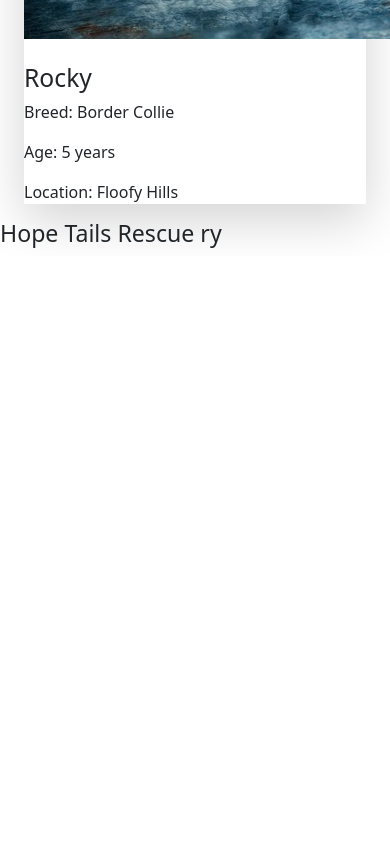
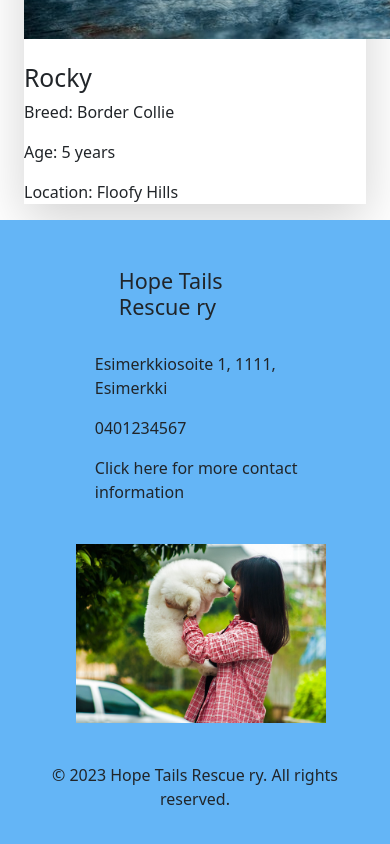
Before and after one commit to kristakorento/animal-rescue-adoption-website, a React (Vite) app: page /dog-profiles in a window 390 px wide. Shown: the part 4879-5723 px from the top of the page. Before the commit the page ends 5135 px from the top, so only its background shows below. Built offline with nearby package versions, Linux system fonts and the light colour scheme.

Commit message:
Footerin responsiivisuutta ja elementtien asettelua paranneltu.

```diff
--- a/src/Nettisivujen_Koodit/Footer.jsx
+++ b/src/Nettisivujen_Koodit/Footer.jsx
@@ -1,10 +1,27 @@
 import '../Nettisivujen_Tyylit/Footer.css';
+import img1 from "../assets/images/pets-1356191_1280.jpg";
+
 
 const Footer = () => {
   return (
-    <footer>
+    <footer className="footer">
       <div className="footer-content">
-        <h3>Hope Tails Rescue ry</h3>
+        <div class="container p-4">
+          <div class="row">
+            <div class="col footer-contacts">
+              <h3 className="h4 p-4">Hope Tails Rescue ry</h3>
+              <p>Esimerkkiosoite 1, 1111, Esimerkki</p>
+              <p>0401234567</p>
+              <p>Click here for more contact information</p>
+            </div>
+            <div class="col-sm">
+              <img src={img1} alt="testikuva src:https://pixabay.com/fi/photos/lemmikkiel%C3%A4imet-koira-samojedi-1356191/" className="footer-logo pt-4" />
+            </div>
+          </div>
+        </div>
+        <div>
+          <p className="text-center p-3">© 2023 Hope Tails Rescue ry. All rights reserved.</p>
+        </div>
       </div>
     </footer>
   )
--- a/src/Nettisivujen_Tyylit/Footer.css
+++ b/src/Nettisivujen_Tyylit/Footer.css
@@ -0,0 +1,40 @@
+.footer{
+  background-color: #64B5F6;
+  padding-bottom: 1px;
+}
+
+.row{
+  margin-left: 50px !important;
+}
+
+.footer-contacts{
+  padding-right: 120px !important;
+
+}
+
+.footer-logo{
+  width: 250px;
+  height: auto;
+  margin: 0 auto;
+  display: block;
+}
+
+@media only screen and (max-width: 992px) {
+  .row{
+    margin-left: 0px !important;
+  }
+}
+
+@media only screen and (max-width: 768px) {
+  .footer-contacts{
+    padding-right: 0px !important;
+  }
+
+}
+
+@media only screen and (max-width: 575px) {
+  .footer-contacts{
+    padding-left: 20% !important;
+    padding-right: 20% !important;
+  }
+}
```
